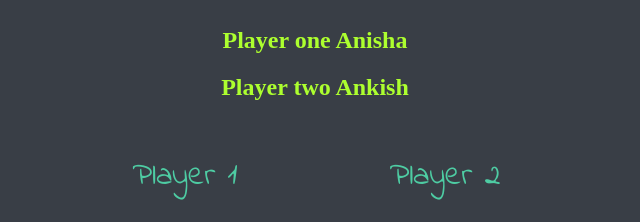
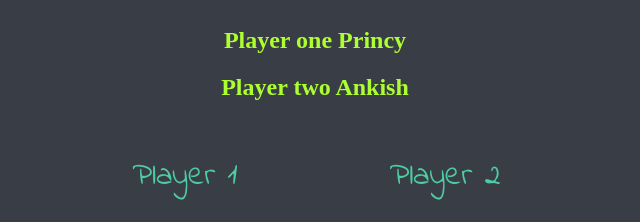
Before and after one commit to socialaryan/AnishaAryangame, a plain HTML site: page index.html in a window 1280 px wide. Shown: the part 193-415 px from the top of the page, 325-965 px from the left. Drawn offline with Linux system fonts and the light colour scheme.

Commit message:
Update index.html

```diff
--- a/index.html
+++ b/index.html
@@ -11,7 +11,7 @@
 
     <div class="container">
       <h1>Refresh Me</h1>
-   <h2>Player one Anisha</h2>
+   <h2>Player one Princy</h2>
    <h2>Player two Ankish</h2>
       <div class="dice">
         <p>Player 1</p>
```
